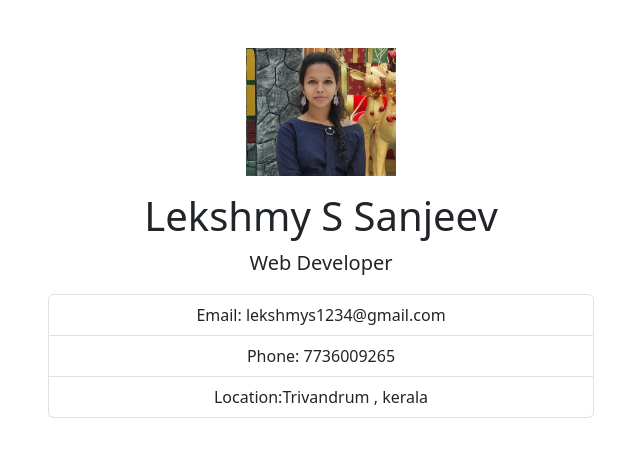
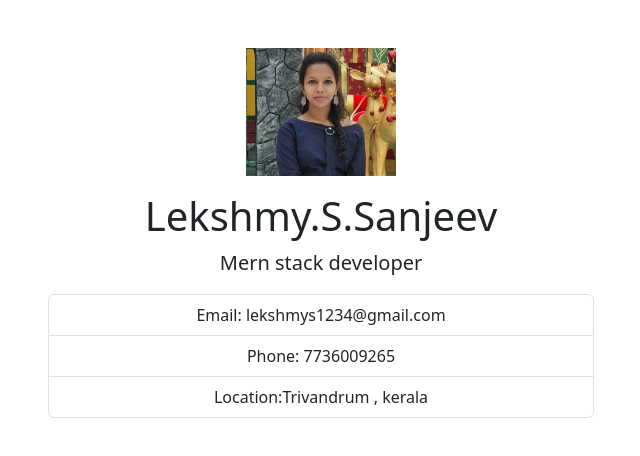
Before and after one commit to lekshmys2002/profile-app, a website: page index.html in a window 1280 px wide. Shown: the whole page, without its empty margins (319-959 px from the left). Drawn offline with nearby package versions, Linux system fonts and the light colour scheme.

Commit message:
second commit

```diff
--- a/index.html
+++ b/index.html
@@ -11,12 +11,12 @@
         <div class="row justify-content-center">
             <div class="col-md-6 text-center mt-5">
                 <img src="photo.jpg" class="square" alt="Profile Picture" width="150">
-                <h1 class="mt-3">Lekshmy S Sanjeev</h1>
-                <p class="lead">Web Developer</p>
+                <h1 class="mt-3">Lekshmy.S.Sanjeev</h1>
+                <p class="lead">Mern stack developer</p>
                 <ul class="list-group mt-3">
                     <li class="list-group-item">Email: lekshmys1234@gmail.com</li>
                     <li class="list-group-item">Phone: 7736009265</li>
-                    <li class="list-group-item">Location:Trivandrum , kerala</li>
+                    <li class="list-group-item">Location:Trivandrum , kerala</l
                 </ul>
 
             </div>
```
